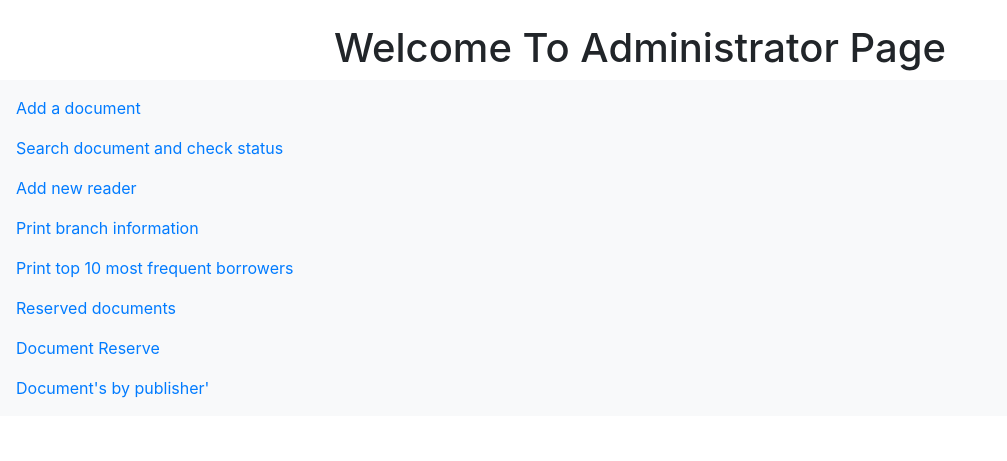
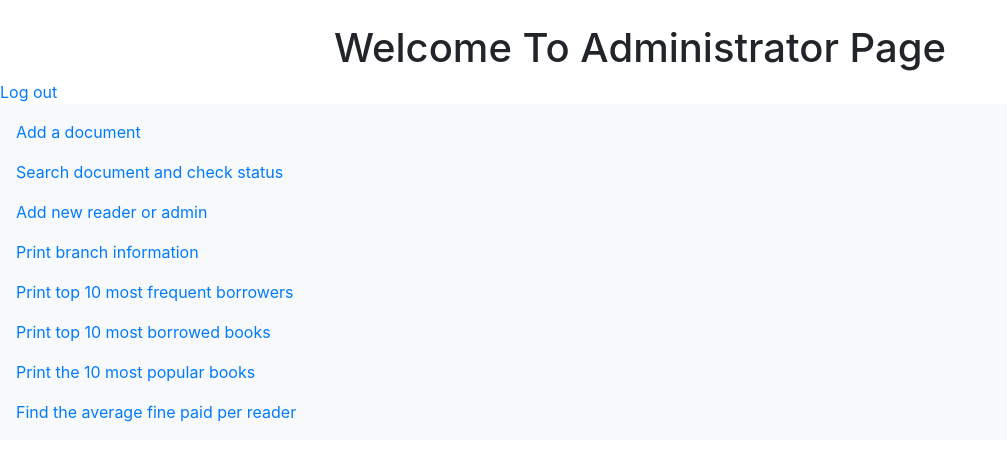
Before and after one commit to arnursabet/library, a PHP site: page /admin.php in a window 1280 px wide. Shown: the top 461 px of the page, without its empty margins (0-1007 px from the left). Run offline with PHP 8.4, Linux system fonts and the light colour scheme; some libraries are stand-ins or nearby versions.

Commit message:
admin reader sign up

```diff
--- a/public/admin.php
+++ b/public/admin.php
@@ -6,6 +6,7 @@ include("templates/header.php");
   Welcome To Administrator Page
   </h1>
 
+  <a href="logout.php"> Log out </a>
 
 <nav class="navbar bg-light">
 
@@ -18,7 +19,7 @@ include("templates/header.php");
     <a class="nav-link" href="">Search document and check status</a>
   </li>
   <li class="nav-item">
-    <a class="nav-link" href="">Add new reader</a>
+    <a class="nav-link" href="signup.php">Add new reader or admin</a>
   </li>
   <li class="nav-item">
     <a class="nav-link" href="">Print branch information</a>
@@ -27,13 +28,13 @@ include("templates/header.php");
     <a class="nav-link" href="">Print top 10 most frequent borrowers</a>
   </li>
   <li class="nav-item">
-    <a class="nav-link" href="">Reserved documents</a>
+    <a class="nav-link" href="">Print top 10 most borrowed books</a>
   </li>
   <li class="nav-item">
-    <a class="nav-link" href="">Document Reserve</a>
+    <a class="nav-link" href="">Print the 10 most popular books</a>
   </li>
   <li class="nav-item">
-    <a class="nav-link" href="">Document's by publisher'</a>
+    <a class="nav-link" href="">Find the average fine paid per reader</a>
   </li>
 </ul>
 
--- a/public/index.php
+++ b/public/index.php
@@ -1,5 +1,5 @@
 <?php
-  include "templates/header.php";
+  include("templates/header.php");
 ?>
 
   <body>
@@ -32,8 +32,8 @@
 
                                     <div class="col-sm-12 controls">
 
-         <input type="button" class="btn btn-success pull-right" style='margin-left:25px'
-           value="Register"  title="Click here to register to the system." onclick="location.href = 'signup.php';">
+         <!-- <input type="button" class="btn btn-success pull-right" style='margin-left:25px'
+           value="Register"  title="Click here to register to the system." onclick="location.href = 'signup.php';">                            -->
            <button type="submit" name="submit" class="btn btn-success pull-right" title="Click here to Login in the system." >
            <span class="glyphicon glyphicon-check"></span> Login</button>
 
--- a/public/insert.php
+++ b/public/insert.php
@@ -15,7 +15,7 @@ $result = mysqli_query($dbhandle, "INSERT INTO $tbl_name (fname, lname, username
 if($result===TRUE)
 {
 echo "<script>alert('User Account has been saved in the database.');
-      window.location='index.php';
+      window.location='admin.php';
       </script>";
 }
 else
```
Also changed, not shown: public/signup.php (+3 -6 lines).
